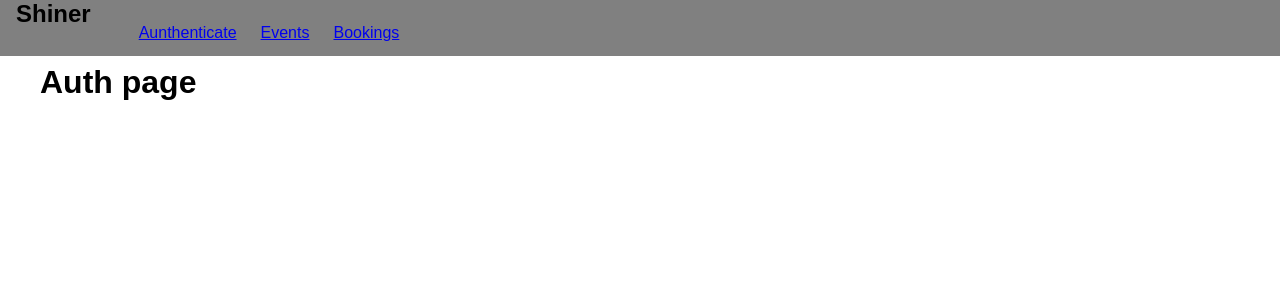
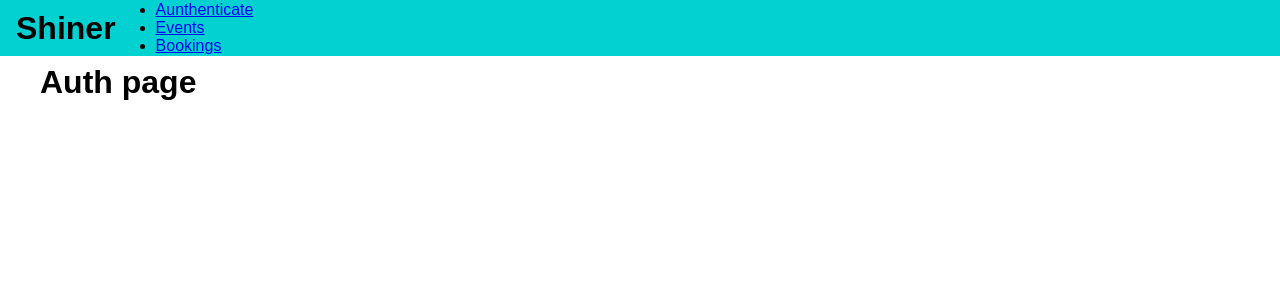
Before and after one commit to jimhantrix/shoeshiner-, a React (Create React App) app in the folder frontend/: page /auth in a window 1280 px wide. Shown: the top 300 px of the page. Built offline with nearby package versions, Linux system fonts and the light colour scheme.

Commit message:
Updated css file

```diff
--- a/frontend/src/App.css
+++ b/frontend/src/App.css
@@ -1,3 +1,3 @@
-.main-content{
+.main-content {
   margin: 4rem 2.5rem;
 }
--- a/frontend/src/components/Navigation/MainNavigation.css
+++ b/frontend/src/components/Navigation/MainNavigation.css
@@ -4,35 +4,39 @@
   top: 0;
   width: 100%;
   height: 3.5rem;
-  background:grey;
-  padding:0 1rem;
+  background: #01d1d1;
+  padding: 0 1rem;
   display: flex;
-  align-items:
+  align-items: center;
 }
 
-.main-navigation_logo h1{
+.main-navigation__logo h1 {
   margin: 0;
   font-size: 1.5rem;
 }
 
-.main-navigation_items{
-  margin: 1.5rem;
-
+.main-navigation__items {
+  margin-left: 1.5rem;
 }
 
-.main-navigation_items ul{
+.main-navigation__items ul {
   display: flex;
   list-style: none;
   padding: 0;
   margin: 0;
 }
 
-.main-navigation_items li{
-  margin: 0;
-  font-size: 1rem;
-
+.main-navigation__items li {
+  margin: 0 1rem;
 }
 
-.main-navigation_items a{
-margin-left: 1.5rem;
+.main-navigation__items a {
+  text-decoration: none;
+  color: #000;
 }
+
+.main-navigation__items a:hover,
+.main-navigation__items a:active,
+.main-navigation__items a.active {
+    color: #f8e264;
+}
```
